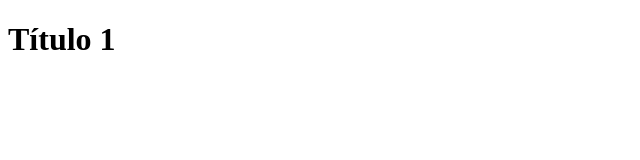
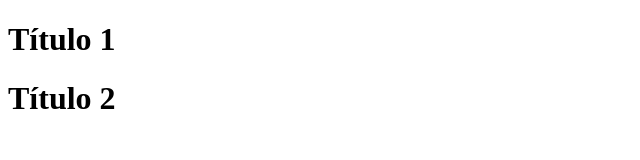
Before and after one commit to cdlc2022/jueves, a plain HTML site: page index.html in a window 1280 px wide. Shown: the whole page, without its empty margins (0-640 px from the left). Drawn offline with Linux system fonts and the light colour scheme.

Commit message:
He añadido titulo 2

```diff
--- a/index.html
+++ b/index.html
@@ -8,5 +8,6 @@
 </head>
 <body>
     <h1>Título 1</h1>
+    <h1>Título 2</h1>
 </body>
 </html>
```
Also changed, not shown: README.md.txt (deleted), 1 other file.
